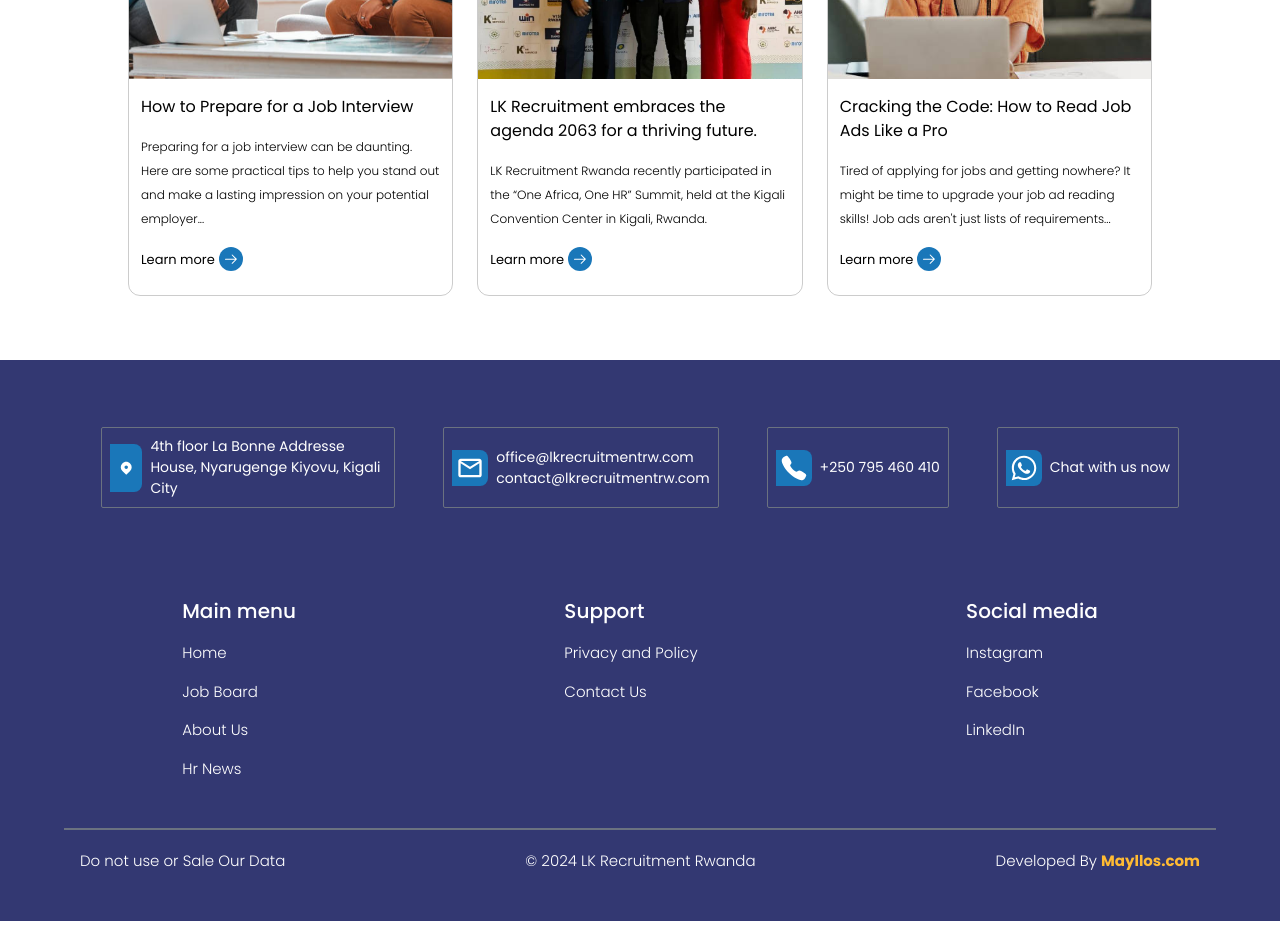
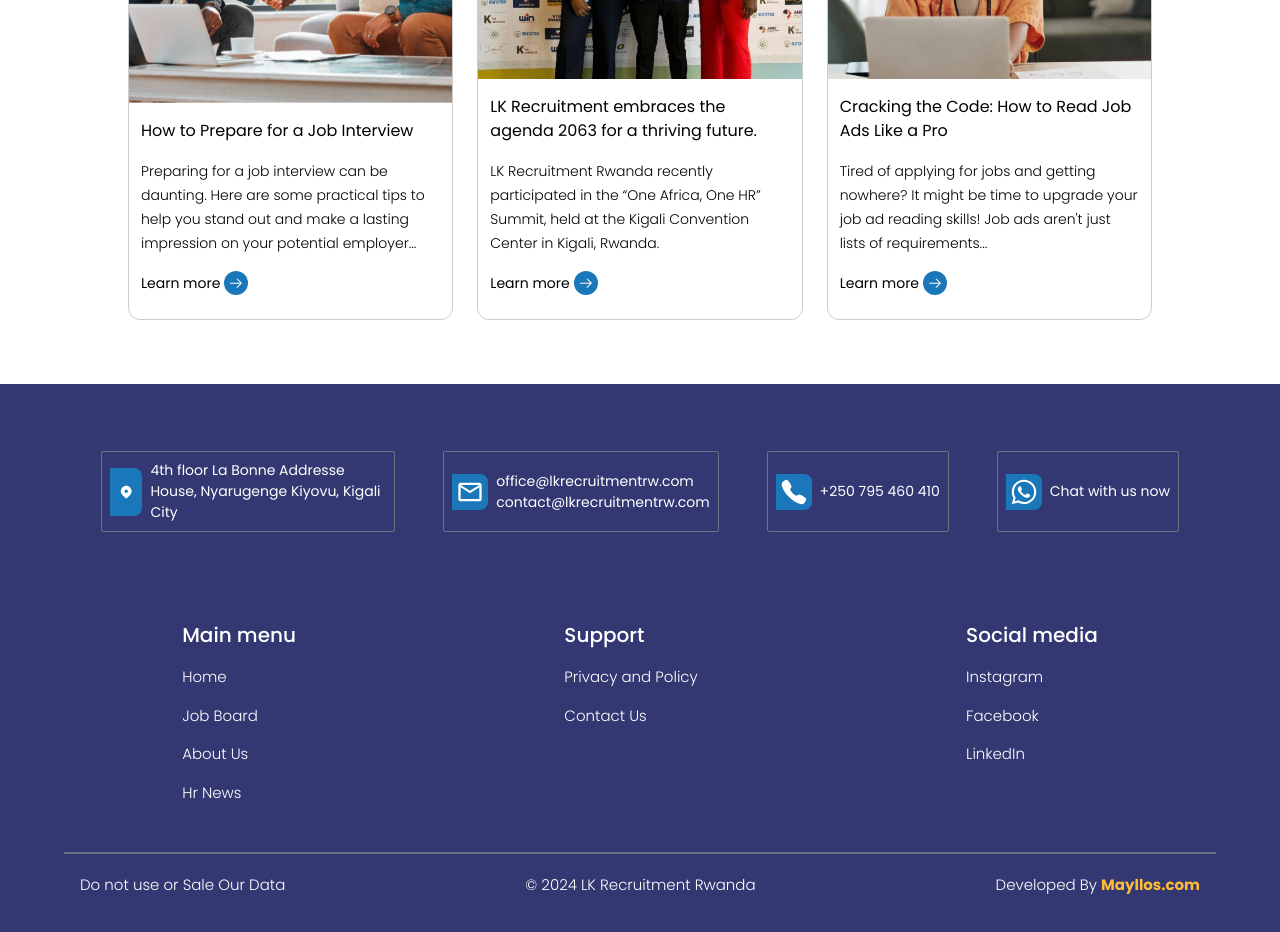
Before and after one commit to mariegrace31/recruitment_frontend, a Next.js app: page / in a window 1280 px wide. Shown: the part 5760-6692 px from the top of the page. Built offline with nearby package versions, Linux system fonts and the light colour scheme.

Commit message:
Fix mob version

```diff
--- a/app/components/Hr.jsx
+++ b/app/components/Hr.jsx
@@ -16,26 +16,26 @@ function Hr() {
         <div className='rounded-xl border border-black/20 flex flex-col gap-4 pb-6'>
           <Image src={hrImage} width={377} height={100} alt='hr image' className='rounded-t-xl w-full h-full object-cover' />
           <h3 className='px-3'>How to Prepare for a Job Interview</h3>
-          <p className='px-3 text-[12px] font-light leading-6'>Preparing for a job interview can be daunting. Here are some practical tips to help you stand out and make a lasting impression on your potential employer...</p>
+          <p className='px-3 text-[14px] font-light leading-6'>Preparing for a job interview can be daunting. Here are some practical tips to help you stand out and make a lasting impression on your potential employer...</p>
           <Link href='/hrdetail'>
-          <button className='flex items-center gap-1 px-3 text-[13px]'>Learn more <GoArrowRight className='bg-secondary  rounded-2xl p-1 text-white text-2xl' /></button>
+          <button className='flex items-center gap-1 px-3 text-[14px]'>Learn more <GoArrowRight className='bg-secondary  rounded-2xl p-1 text-white text-2xl' /></button>
           </Link>
         </div>
 
          <div className='rounded-xl border border-black/20 flex flex-col gap-4 pb-6'>
           <Image src={blog2} width={377} height={100} alt='hr image' className='rounded-t-xl w-full h-full object-cover' />
           <h3 className='px-3'>LK Recruitment embraces the agenda 2063 for a thriving future.</h3>
-          <p className='px-3 text-[12px] font-light leading-6'>LK Recruitment Rwanda recently participated in the “One Africa, One HR” Summit, held at the Kigali Convention Center in Kigali, Rwanda.</p>
+          <p className='px-3 text-[14px] font-light leading-6'>LK Recruitment Rwanda recently participated in the “One Africa, One HR” Summit, held at the Kigali Convention Center in Kigali, Rwanda.</p>
           <Link href='/blog2'>
-          <button className='flex items-center gap-1 px-3 text-[13px]'>Learn more <GoArrowRight className='bg-secondary  rounded-2xl p-1 text-white text-2xl' /></button>
+          <button className='flex items-center gap-1 px-3 text-[14px]'>Learn more <GoArrowRight className='bg-secondary  rounded-2xl p-1 text-white text-2xl' /></button>
           </Link> </div>
 
         <div className='rounded-xl border border-black/20 flex flex-col gap-4 pb-6'>
           <Image src={blog3} width={377} height={100} alt='hr image' className='rounded-t-xl w-full h-full object-cover' />
-          <h3 className='px-3'>Cracking the Code: How to Read Job Ads Like a Pro</h3>
-          <p className='px-3 text-[12px] font-light leading-6'>Tired of applying for jobs and getting nowhere? It might be time to upgrade your job ad reading skills! Job ads aren't just lists of requirements...</p>
+          <h3 className='px-3 '>Cracking the Code: How to Read Job Ads Like a Pro</h3>
+          <p className='px-3 text-[14px] font-light leading-6'>Tired of applying for jobs and getting nowhere? It might be time to upgrade your job ad reading skills! Job ads aren't just lists of requirements...</p>
           <Link href='/blog3'>
-          <button className='flex items-center gap-1 px-3 text-[13px]'>Learn more <GoArrowRight className='bg-secondary  rounded-2xl p-1 text-white text-2xl' /></button>
+          <button className='flex items-center gap-1 px-3 text-[14px]'>Learn more <GoArrowRight className='bg-secondary  rounded-2xl p-1 text-white text-2xl' /></button>
           </Link>
         </div>
 
```
